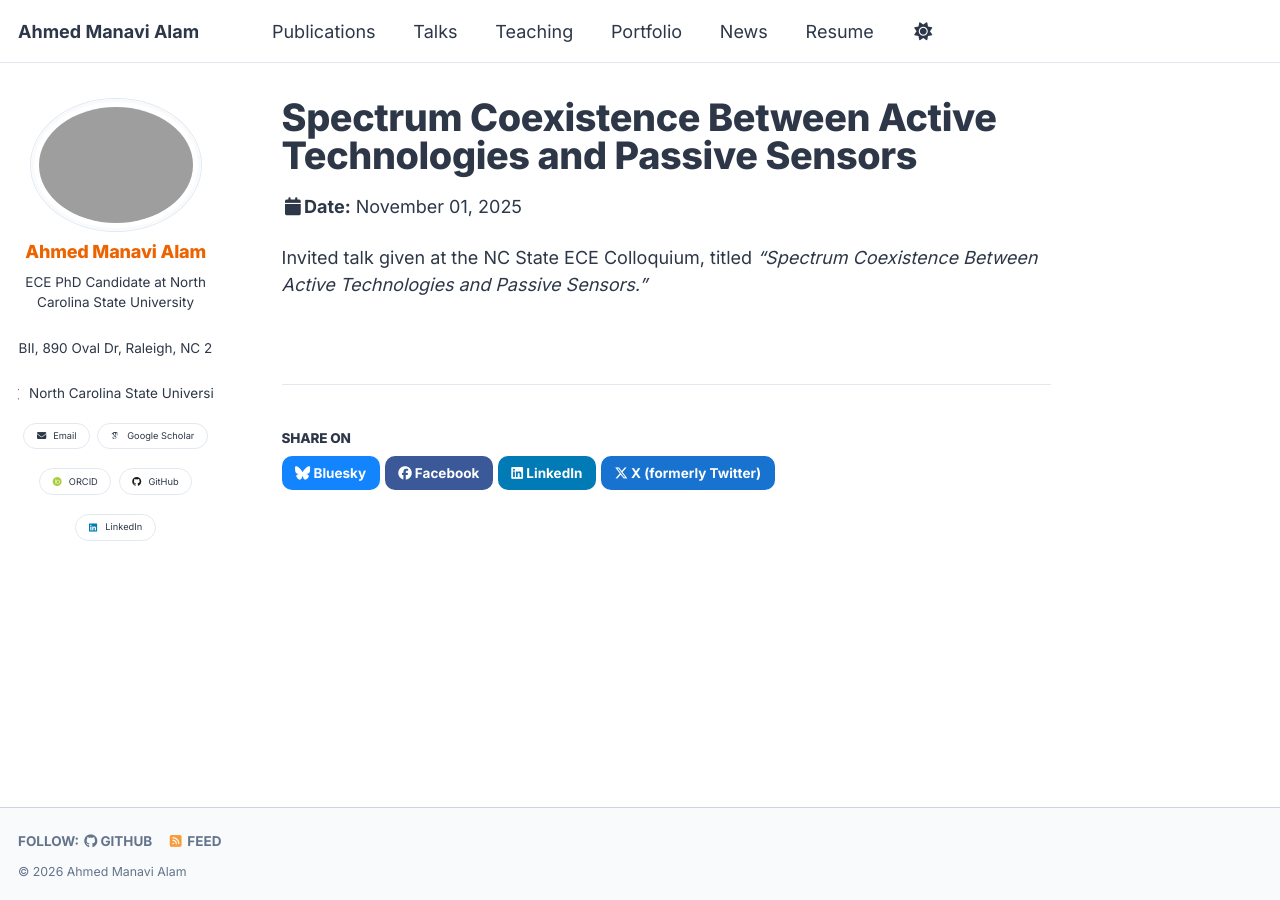
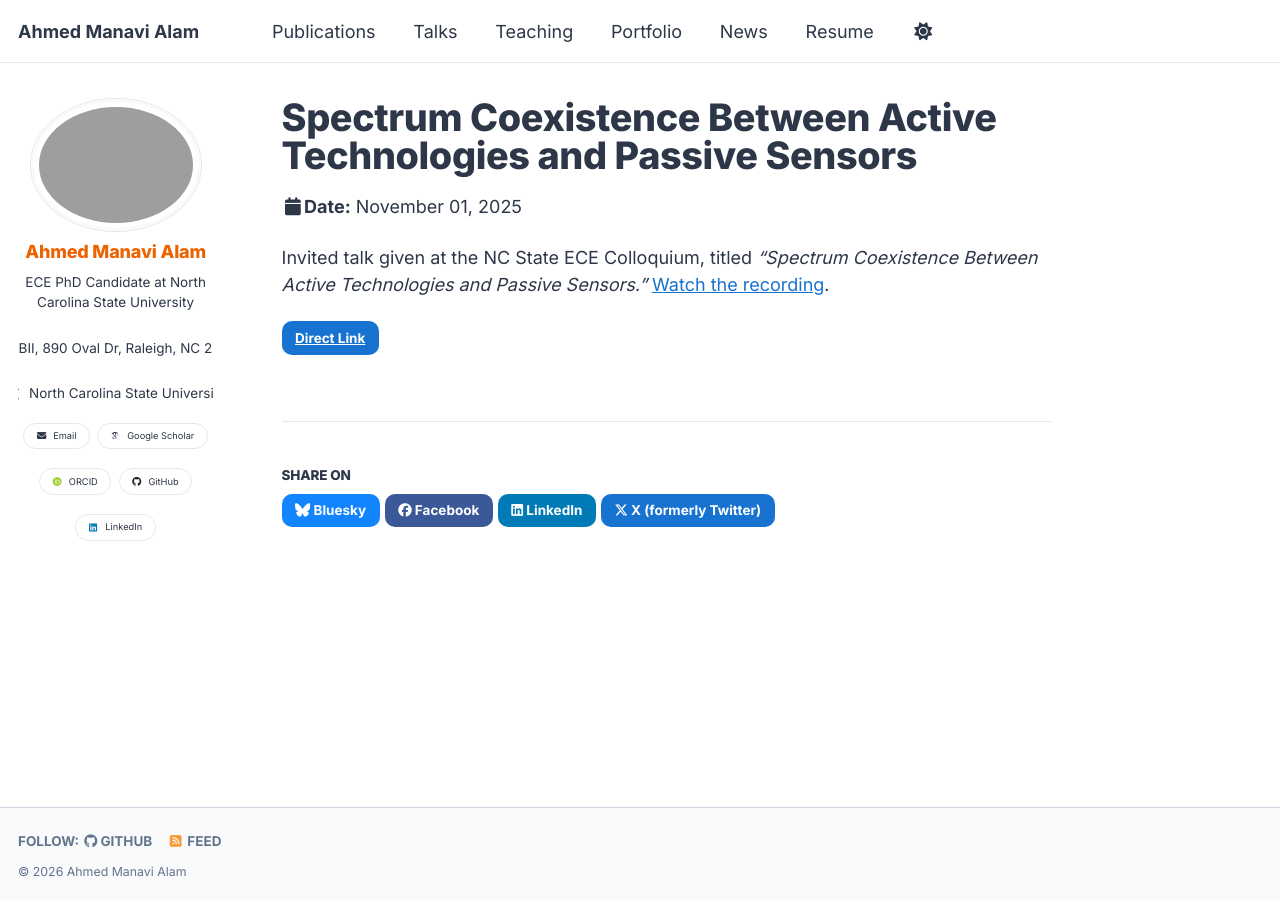
Before and after one commit to ahmed-manavi/ahmed-manavi.github.io, a Jekyll site: the page built from _talks/2025-11-01-ncsu-colloquium.md, in a window 1280 px wide. Built offline with Jekyll 4.4.1, drawn with Linux system fonts in a browser that asks for light colours; some web fonts are replaced.

Commit message:
Add recording link to NC State ECE colloquium talk
Co-Authored-By: Claude Sonnet 5 <noreply@anthropic.com>

```diff
--- a/_talks/2025-11-01-ncsu-colloquium.md
+++ b/_talks/2025-11-01-ncsu-colloquium.md
@@ -6,6 +6,7 @@ permalink: /talk/ncsu-colloquium-2025
 venue: "NC State ECE Colloquium"
 date: 2025-11-01
 location: "North Carolina State University"
+link: "https://www.youtube.com/watch?v=7h08b2ss3IQ&t=2141s"
 ---
 
-Invited talk given at the NC State ECE Colloquium, titled *“Spectrum Coexistence Between Active Technologies and Passive Sensors.”*
+Invited talk given at the NC State ECE Colloquium, titled *“Spectrum Coexistence Between Active Technologies and Passive Sensors.”* [Watch the recording](https://www.youtube.com/watch?v=7h08b2ss3IQ&t=2141s).
```
